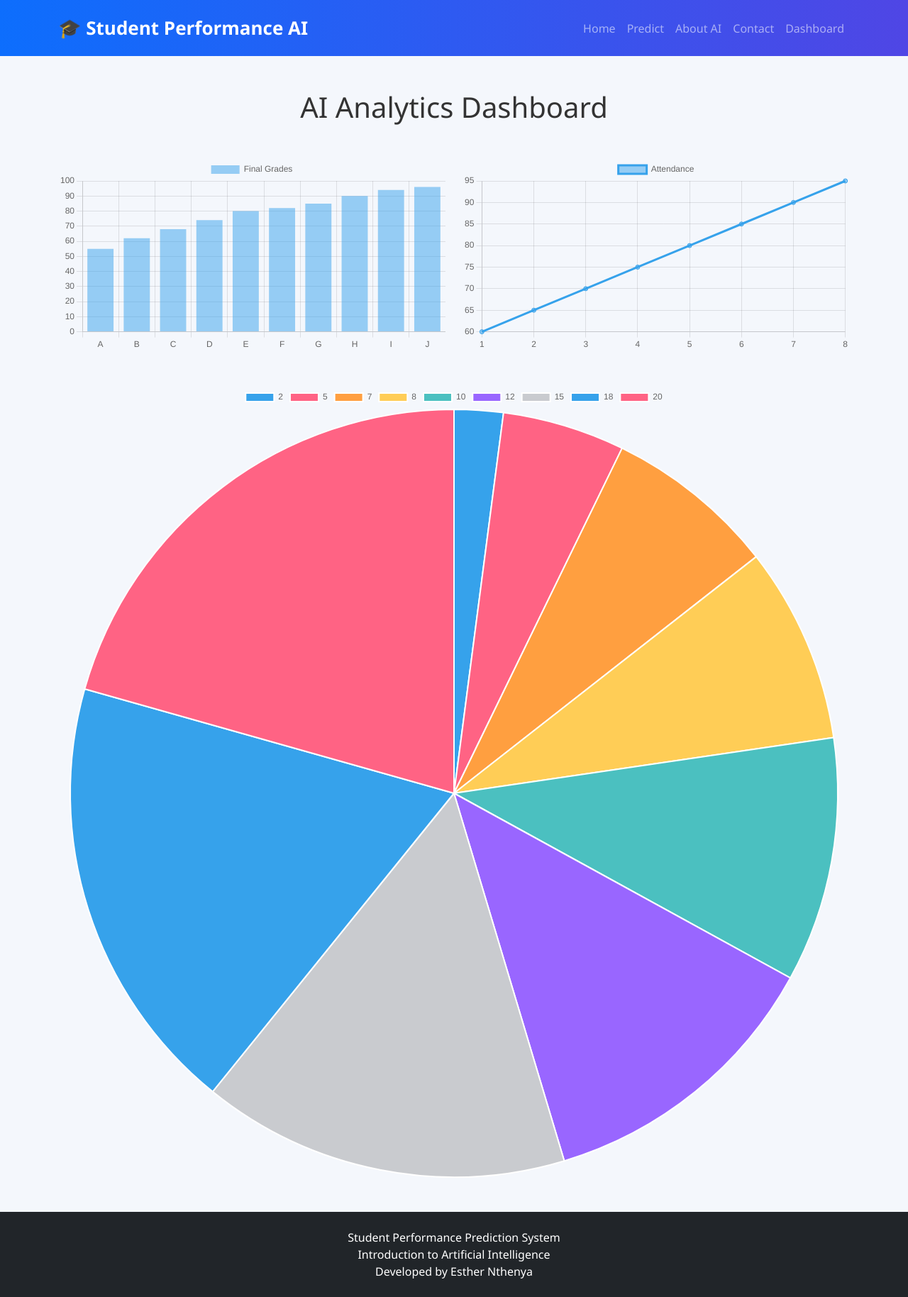
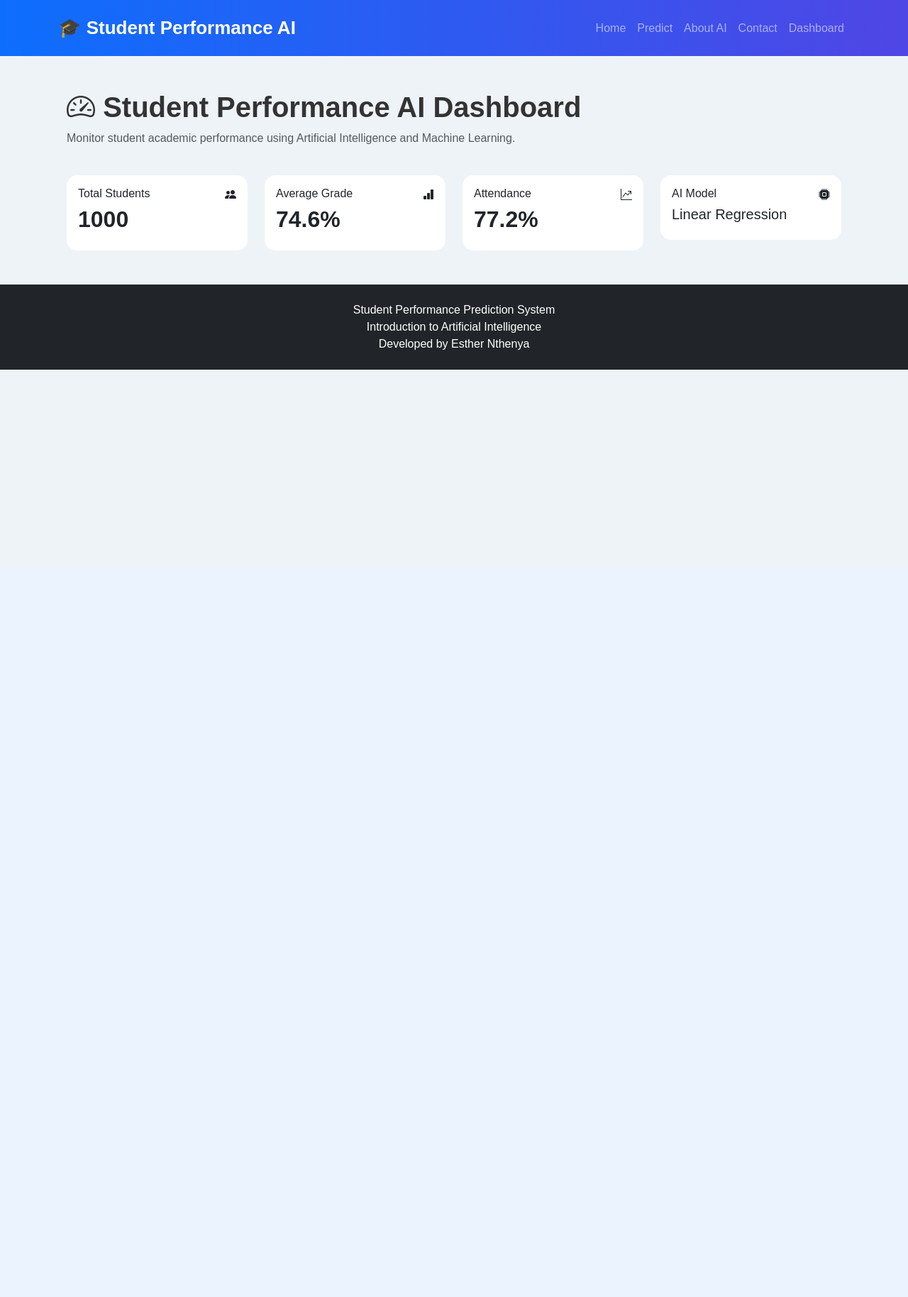
Before and after one commit to Essie537/AI-predictor, a Flask app: page /dashboard in a window 1280 px wide. Shown: the whole page at 71% size. After the commit the page ends 521 px from the top, so only its background shows below. Run offline with Flask 3, Linux system fonts and the light colour scheme; parts of the project's set-up code (start-up, migrations or seed data) failed here and were passed over.

Commit message:
Update website

```diff
--- a/flask_app/static/style.css
+++ b/flask_app/static/style.css
@@ -2,47 +2,47 @@
    GENERAL
 =========================== */
 
-body{
+body {
     font-family: 'Segoe UI', Tahoma, Geneva, Verdana, sans-serif;
-    background:#f4f7fc;
-    color:#333;
+    background: #f4f7fc;
+    color: #333;
 }
 
 /* ===========================
    NAVBAR
 =========================== */
 
-.navbar{
-    background:linear-gradient(90deg,#0d6efd,#4f46e5);
-    padding:15px;
+.navbar {
+    background: linear-gradient(90deg, #0d6efd, #4f46e5);
+    padding: 15px;
 }
 
-.navbar-brand{
-    font-size:26px;
-    font-weight:bold;
+.navbar-brand {
+    font-size: 26px;
+    font-weight: bold;
 }
 
 /* ===========================
    HERO SECTION
 =========================== */
 
-.hero{
-    padding:80px 0;
+.hero {
+    padding: 80px 0;
 }
 
-.hero h1{
-    font-size:55px;
-    font-weight:700;
-    color:#1e3a8a;
+.hero h1 {
+    font-size: 55px;
+    font-weight: 700;
+    color: #1e3a8a;
 }
 
-.hero p{
-    font-size:20px;
-    color:#666;
+.hero p {
+    font-size: 20px;
+    color: #666;
 }
 
-.hero img{
-    max-width:100%;
+.hero img {
+    max-width: 100%;
 }
 
 /* ===========================
@@ -50,61 +50,61 @@ body{
 =========================== */
 
 .btn-primary,
-.btn-success{
+.btn-success {
 
-    border-radius:30px;
-    padding:12px 30px;
-    font-size:18px;
-    transition:0.3s;
+    border-radius: 30px;
+    padding: 12px 30px;
+    font-size: 18px;
+    transition: 0.3s;
 }
 
 .btn-primary:hover,
-.btn-success:hover{
+.btn-success:hover {
 
-    transform:translateY(-3px);
+    transform: translateY(-3px);
 }
 
 /* ===========================
    CARDS
 =========================== */
 
-.card{
+.card {
 
-    border:none;
-    border-radius:20px;
-    transition:.3s;
+    border: none;
+    border-radius: 20px;
+    transition: .3s;
 }
 
-.card:hover{
+.card:hover {
 
-    transform:translateY(-8px);
-    box-shadow:0 15px 30px rgba(0,0,0,.15);
+    transform: translateY(-8px);
+    box-shadow: 0 15px 30px rgba(0, 0, 0, .15);
 }
 
 /* ===========================
    FORM
 =========================== */
 
-form{
+form {
 
-    background:white;
-    padding:35px;
-    border-radius:20px;
-    box-shadow:0 10px 30px rgba(0,0,0,.1);
+    background: white;
+    padding: 35px;
+    border-radius: 20px;
+    box-shadow: 0 10px 30px rgba(0, 0, 0, .1);
 
 }
 
-label{
+label {
 
-    font-weight:600;
-    margin-bottom:5px;
+    font-weight: 600;
+    margin-bottom: 5px;
 
 }
 
-.form-control{
+.form-control {
 
-    border-radius:10px;
-    padding:12px;
+    border-radius: 10px;
+    padding: 12px;
 
 }
 
@@ -112,42 +112,82 @@ label{
    RESULT
 =========================== */
 
-.alert{
+.alert {
 
-    border-radius:20px;
+    border-radius: 20px;
 }
 
-.alert h1{
+.alert h1 {
 
-    font-size:70px;
-    font-weight:bold;
-    color:#198754;
+    font-size: 70px;
+    font-weight: bold;
+    color: #198754;
 }
 
 /* ===========================
    FOOTER
 =========================== */
 
-footer{
+footer {
 
-    margin-top:80px;
-    padding:30px;
-    background:#111827;
-    color:white;
+    margin-top: 80px;
+    padding: 30px;
+    background: #111827;
+    color: white;
 }
 
 /* ===========================
    FEATURES
 =========================== */
 
-#features{
+#features {
 
-    margin-top:70px;
-    margin-bottom:70px;
+    margin-top: 70px;
+    margin-bottom: 70px;
 }
 
-#features h4{
+#features h4 {
 
-    margin-top:15px;
-    font-weight:bold;
+    margin-top: 15px;
+    font-weight: bold;
 }
+
+body {
+
+    background: #eef3f8;
+
+    font-family: Arial, Helvetica, sans-serif;
+
+}
+
+.card {
+
+    border: none;
+
+    border-radius: 15px;
+
+}
+
+.card-header {
+
+    border-radius: 15px 15px 0 0 !important;
+
+}
+
+h1,
+h2,
+h3 {
+
+    font-weight: bold;
+
+}
+
+.alert h1 {
+
+    font-size: 60px;
+
+    font-weight: bold;
+
+    color: #0d6efd;
+
+}
--- a/flask_app/templates/base.html
+++ b/flask_app/templates/base.html
@@ -10,6 +10,8 @@
     <title>Student Performance AI</title>
 
     <link href="https://cdn.jsdelivr.net/npm/bootstrap@5.3.3/dist/css/bootstrap.min.css" rel="stylesheet">
+    <link rel="stylesheet"
+href="https://cdn.jsdelivr.net/npm/bootstrap-icons@1.11.3/font/bootstrap-icons.min.css">
 
     <link rel="stylesheet" href="{{ url_for('static', filename='style.css') }}">
 
--- a/flask_app/templates/dashboard.html
+++ b/flask_app/templates/dashboard.html
@@ -2,102 +2,162 @@
 
 {% block content %}
 
-<h1 class="text-center mb-5">
+<!-- Dashboard Header -->
 
-AI Analytics Dashboard
+<div class="container-fluid">
+
+<div class="row mb-4">
+
+<div class="col">
+
+<h1 class="fw-bold">
+
+<i class="bi bi-speedometer2"></i>
+
+Student Performance AI Dashboard
 
 </h1>
 
-<div class="row">
+<p class="text-muted">
 
-<div class="col-md-6">
+Monitor student academic performance using Artificial Intelligence and Machine Learning.
 
-<canvas id="gradeChart"></canvas>
-
-</div>
-
-<div class="col-md-6">
-
-<canvas id="attendanceChart"></canvas>
+</p>
 
 </div>
 
 </div>
 
-<br><br>
 
-<div class="row">
+<!-- KPI Cards -->
 
-<div class="col-md-12">
+<div class="row g-4">
 
-<canvas id="studyChart"></canvas>
+<div class="col-lg-3 col-md-6">
+
+<div class="card dashboard-card">
+
+<div class="card-body">
+
+<div class="d-flex justify-content-between">
+
+<div>
+
+<h6>Total Students</h6>
+
+<h2>1000</h2>
+
+</div>
+
+<div>
+
+<i class="bi bi-people-fill dashboard-icon"></i>
 
 </div>
 
 </div>
 
-<script src="https://cdn.jsdelivr.net/npm/chart.js"></script>
+</div>
 
-<script>
+</div>
 
-new Chart(document.getElementById("gradeChart"),{
+</div>
 
-type:"bar",
 
-data:{
+<div class="col-lg-3 col-md-6">
 
-labels:["A","B","C","D","E","F","G","H","I","J"],
+<div class="card dashboard-card">
 
-datasets:[{
+<div class="card-body">
 
-label:"Final Grades",
+<div class="d-flex justify-content-between">
 
-data:{{ grade_data|tojson }}
+<div>
 
-}]
+<h6>Average Grade</h6>
 
-}
+<h2>74.6%</h2>
 
-});
+</div>
 
-new Chart(document.getElementById("attendanceChart"),{
+<div>
 
-type:"line",
+<i class="bi bi-bar-chart-fill dashboard-icon"></i>
 
-data:{
+</div>
 
-labels:["1","2","3","4","5","6","7","8"],
+</div>
 
-datasets:[{
+</div>
 
-label:"Attendance",
+</div>
 
-data:{{ attendance_data|tojson }}
+</div>
 
-}]
 
-}
+<div class="col-lg-3 col-md-6">
 
-});
+<div class="card dashboard-card">
 
-new Chart(document.getElementById("studyChart"),{
+<div class="card-body">
 
-type:"pie",
+<div class="d-flex justify-content-between">
 
-data:{
+<div>
 
-labels:["2","5","7","8","10","12","15","18","20"],
+<h6>Attendance</h6>
 
-datasets:[{
+<h2>77.2%</h2>
 
-data:{{ study_data|tojson }}
+</div>
 
-}]
+<div>
 
-}
+<i class="bi bi-graph-up-arrow dashboard-icon"></i>
 
-});
+</div>
 
-</script>
+</div>
+
+</div>
+
+</div>
+
+</div>
+
+
+<div class="col-lg-3 col-md-6">
+
+<div class="card dashboard-card">
+
+<div class="card-body">
+
+<div class="d-flex justify-content-between">
+
+<div>
+
+<h6>AI Model</h6>
+
+<h5>Linear Regression</h5>
+
+</div>
+
+<div>
+
+<i class="bi bi-cpu-fill dashboard-icon"></i>
+
+</div>
+
+</div>
+
+</div>
+
+</div>
+
+</div>
+
+</div>
+
+</div>
 
 {% endblock %}
```
